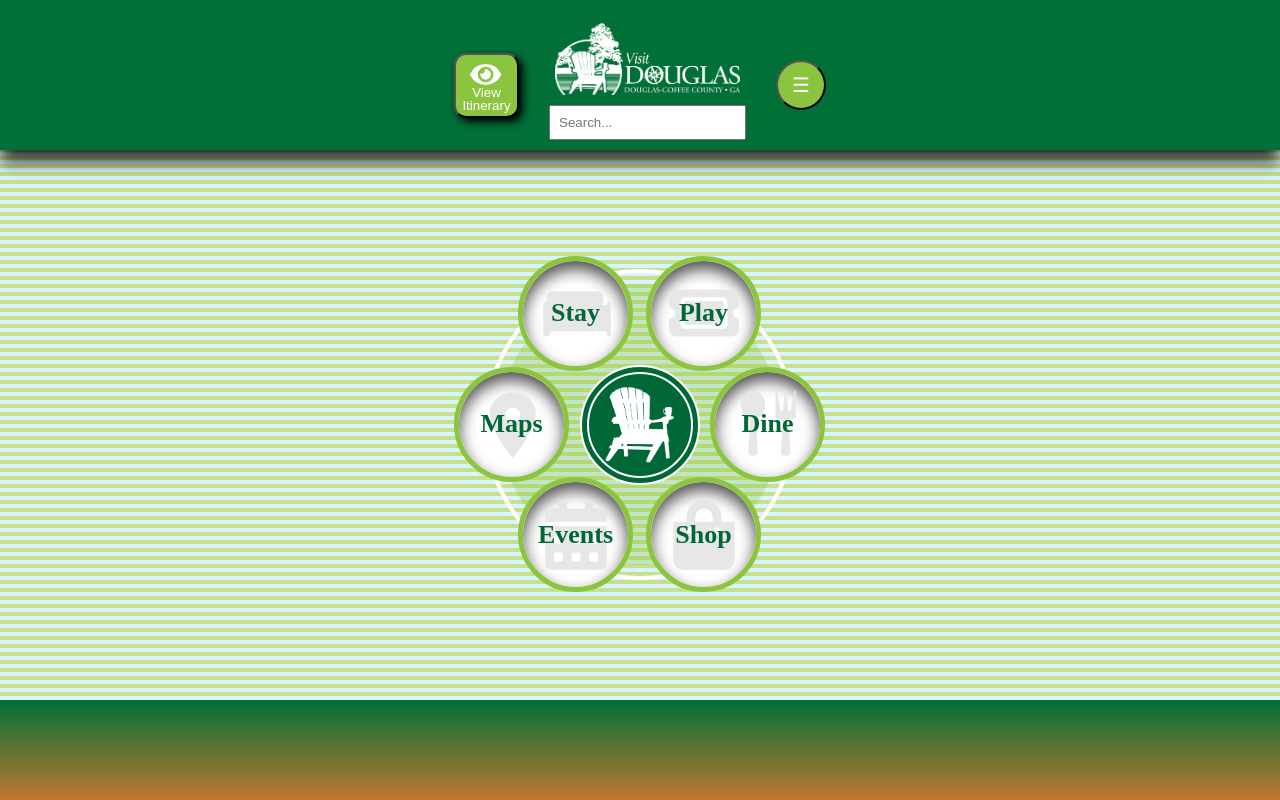
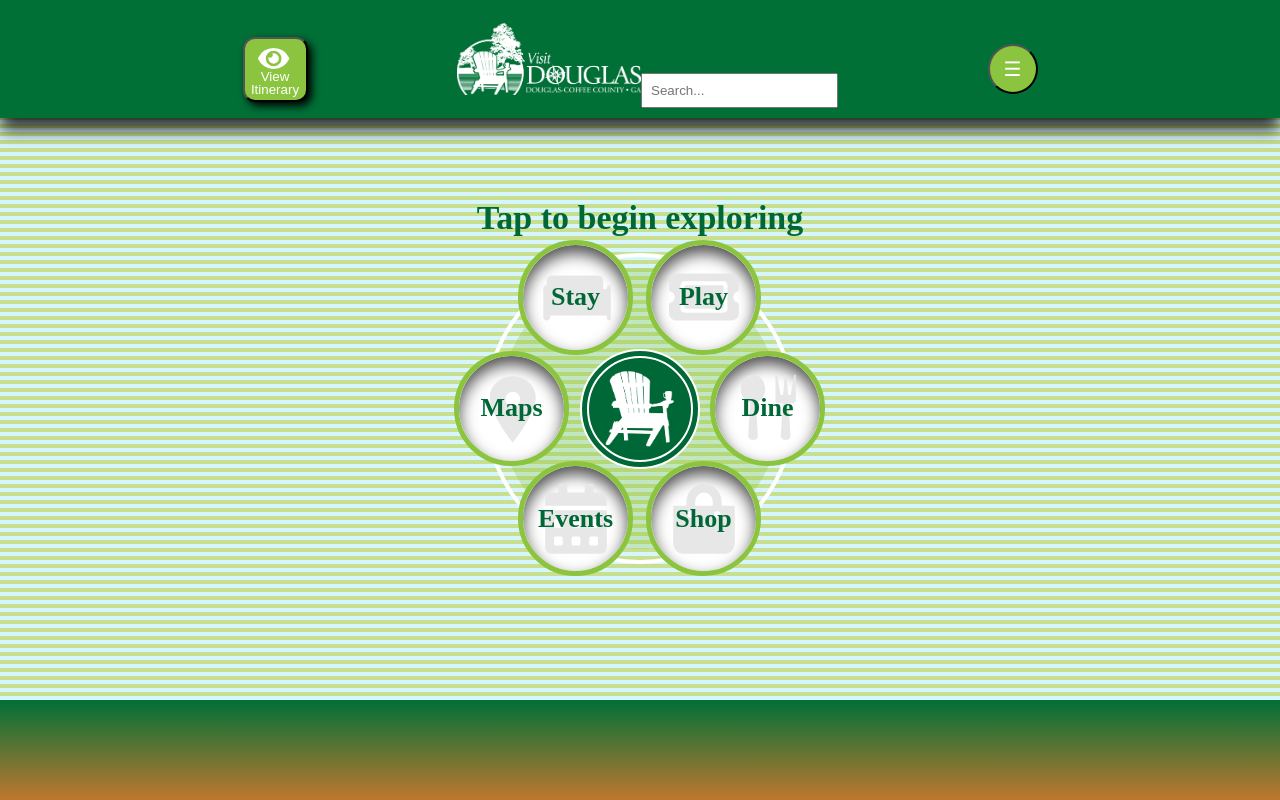
Before and after one commit to kenneth-brook/town-tripping-douglas-react, a React (Create React App) app: page /home in a window 1280 px wide. Built offline with nearby package versions, Linux system fonts and the light colour scheme.

Commit message:
dropdown menu working

```diff
--- a/src/pages/components/Header.js
+++ b/src/pages/components/Header.js
@@ -1,20 +1,65 @@
-import React, { useState } from 'react';
-import { useOrientation } from '../../hooks/OrientationContext';
+import React, { useState, useEffect, useRef } from 'react';
+import { Link } from 'react-router-dom';
+import SlidingMenu from './SlidingMenu';
 import '../../sass/componentsass/Header.scss';
 import { ReactComponent as EyeIcon } from '../../assets/icos/eye.svg';
 import logo from '../../assets/images/logo.png';
 
 function Header() {
-  console.log("Header rendering");
-  const orientation = useOrientation();
+    const headerRef = useRef(null); // Reference to header element
+    const [headerHeight, setHeaderHeight] = useState(0);
     const [menuOpen, setMenuOpen] = useState(false);
 
+    // Function to update the height of the header
+    const updateHeaderHeight = () => {
+        if (headerRef.current) {
+            const newHeight = headerRef.current.offsetHeight;
+            setHeaderHeight(newHeight);
+            console.log("Updated Header Height:", newHeight);
+        }
+    };
+
+    // Effect to update the header height on mount and resize
+    useEffect(() => {
+        updateHeaderHeight(); // Initial update on mount
+        window.addEventListener('resize', updateHeaderHeight); // Update on window resize
+
+        return () => {
+            window.removeEventListener('resize', updateHeaderHeight);
+        };
+    }, []);
+
+    // Effect to handle dynamic content changes that might affect the header's size
+    useEffect(() => {
+        const observer = new MutationObserver(() => {
+            updateHeaderHeight(); // Update height when mutations are observed
+        });
+        if (headerRef.current) {
+            observer.observe(headerRef.current, {
+                childList: true,
+                subtree: true,
+                attributes: true,
+                characterData: true
+            });
+        }
+
+        return () => observer.disconnect(); // Clean up observer on component unmount
+    }, []);
+
+    // Toggle the visibility of the sliding menu
     const toggleMenu = () => {
         setMenuOpen(!menuOpen);
     };
 
+    // Content for the sliding menu
+    const menuContent = [
+        { label: 'Profile', link: '/home' },
+        { label: 'Settings', link: '/home' },
+        { label: 'Logout', link: '/home' }
+    ];
+
     return (
-      <header>
+        <header ref={headerRef}>
             <div className="header-container">
                 <button className="square-button">
                     <EyeIcon />
@@ -22,13 +67,16 @@ function Header() {
                     <span>Itinerary</span>
                 </button>
                 <div className='centerWrap'>
-                  <img src= {logo} alt="Header Image" className="centered-image"/>
+                    <Link to="/home">
+                        <img src={logo} alt="Header Image" className="centered-image"/>
                         <input type="text" placeholder="Search..." className="search-box"/>
+                    </Link>
                 </div>
                 <button className="circle-button" onClick={toggleMenu}>
                     {menuOpen ? 'X' : '☰'}
                 </button>
             </div>
+            <SlidingMenu isOpen={menuOpen} top={headerHeight} menuContent={menuContent} />
         </header>
     );
 }
--- a/src/pages/components/HomeContent.js
+++ b/src/pages/components/HomeContent.js
@@ -21,6 +21,7 @@ const HomeContent = () => {
 
   return (
     <main className="main-content homePage">
+      <h1 className="exploring-header">Tap to begin exploring</h1>
       <div id="main-container">
         <div className="background-circle2"></div>
         <div className="background-circle"></div>
@@ -34,6 +35,7 @@ const HomeContent = () => {
             maxHeight: '65%',
             zIndex: 1
           }} />
+
           {circles.map((circle, index) => (
             <Circle
               key={index}
--- /dev/null
+++ b/src/pages/components/SlidingMenu.js
@@ -0,0 +1,24 @@
+import React from 'react';
+import { Link } from 'react-router-dom';
+import '../../sass/componentsass/SlidingMenu.scss';
+
+function SlidingMenu({ isOpen, top, menuContent }) {
+    const menuStyle = {
+        top: `${top}px`,
+        transform: isOpen ? 'translateY(0)' : 'translateY(-100%)',
+    };
+
+    console.log("Menu style:", menuStyle);
+
+    return (
+        <div className="sliding-menu" style={menuStyle}>
+            {menuContent.map((item, index) => (
+                <a key={index} href={item.link} className="menu-item">
+                    {item.label}
+                </a>
+            ))}
+        </div>
+    );
+}
+
+export default SlidingMenu;
--- a/src/sass/componentsass/App.scss
+++ b/src/sass/componentsass/App.scss
@@ -176,3 +176,13 @@ body, html {
     width: auto;
     font-weight: bolder;
 }
+
+.exploring-header {
+  position: absolute;
+  top: 22%; /* Adjust this value based on actual layout needs */
+  width: 100%;
+  text-align: center;
+  z-index: 2; /* Ensure it is above the background but below interactive elements if needed */
+  font-size: 34px; /* Adjust size as necessary */
+  color: #006837; /* Assuming white text */
+}
--- a/src/sass/componentsass/Footer.scss
+++ b/src/sass/componentsass/Footer.scss
@@ -21,8 +21,8 @@ footer {
     }
 
     .footer-icon {
-        width: 55px;
-        height: 55px;
+        width: 50px;
+        height: 50px;
         border-radius: 50%;
         background-color: white;
         cursor: pointer;
--- a/src/sass/componentsass/Header.scss
+++ b/src/sass/componentsass/Header.scss
@@ -1,36 +1,41 @@
 header {
-    background-color: #007037; /* Placeholder: deep green, pick the actual color from the image */
+    background-color: #007037;
     /*padding-top: env(safe-area-inset-top, 20px);*/
     text-align: center;
     color: #ffffff;
     height: auto;
     box-shadow: 0 12px 16px rgba(0, 0, 0, 0.8);
     position: relative;
-    z-index: 10;
+    z-index: 100;
     width: 100%;
     flex-shrink: 0;
     display: flex;
     justify-content: center;
     align-items: center;
     top: 0;
+    margin-bottom: 0;
+    padding-bottom: 0;
 }
 
 .header-container {
-    display: flex;/* Ensures buttons are on the edges and content is spaced out */
+    display: flex;
     align-items: center;
     justify-content: center;
     width: 100%;
-    padding: 0; /* Reduce padding for space efficiency */
+    padding: 0;
     box-sizing: border-box;
     padding-top: 20px;
+    position: relative;
+    z-index: 99;
+    background-color: #007037;
 
     .centerWrap {
         display: flex;
         flex-direction: column;
         align-items: center;
         width: auto;
-    margin: 0 10px;
         box-sizing: border-box;
+        width: 50%;
 
         .centered-image {
             width: auto;
@@ -40,8 +45,8 @@ header {
 
         .search-box {
             width: auto;
-    padding: 8px 8px; /* Reduce padding slightly */
-    box-sizing: border-box; /* Ensures padding does not add to width */
+            padding: 8px 8px;
+            box-sizing: border-box;
             margin-top: 10px;
             margin-bottom: 10px;
         }
--- /dev/null
+++ b/src/sass/componentsass/SlidingMenu.scss
@@ -0,0 +1,35 @@
+.sliding-menu {
+    position: fixed;
+    right: 0;
+    background-color: #fff;
+    /*transform: translateY(-100%);*/
+    transition: transform 0.5s ease-in-out;
+    overflow: hidden;
+    box-sizing: border-box;
+    z-index: 5;
+    width: 45%;
+    border-bottom-left-radius: 12px;
+    box-shadow: -4px 4px 8px #000;
+}
+
+/*.sliding-menu.open {
+    transform: translateY(0); // This should bring the menu fully into view
+}*/
+
+.menu-close-button {
+    position: absolute;
+    top: 10px;
+    right: 10px;
+    border: none;
+    background: none;
+    font-size: 24px;
+    cursor: pointer;
+}
+
+.menu-item {
+    display: block;
+    padding: 10px;
+    text-decoration: none;
+    color: #333;
+    border-bottom: 1px solid #ddd;
+}
```
Lines whose indentation alone changed are shown as unchanged.
